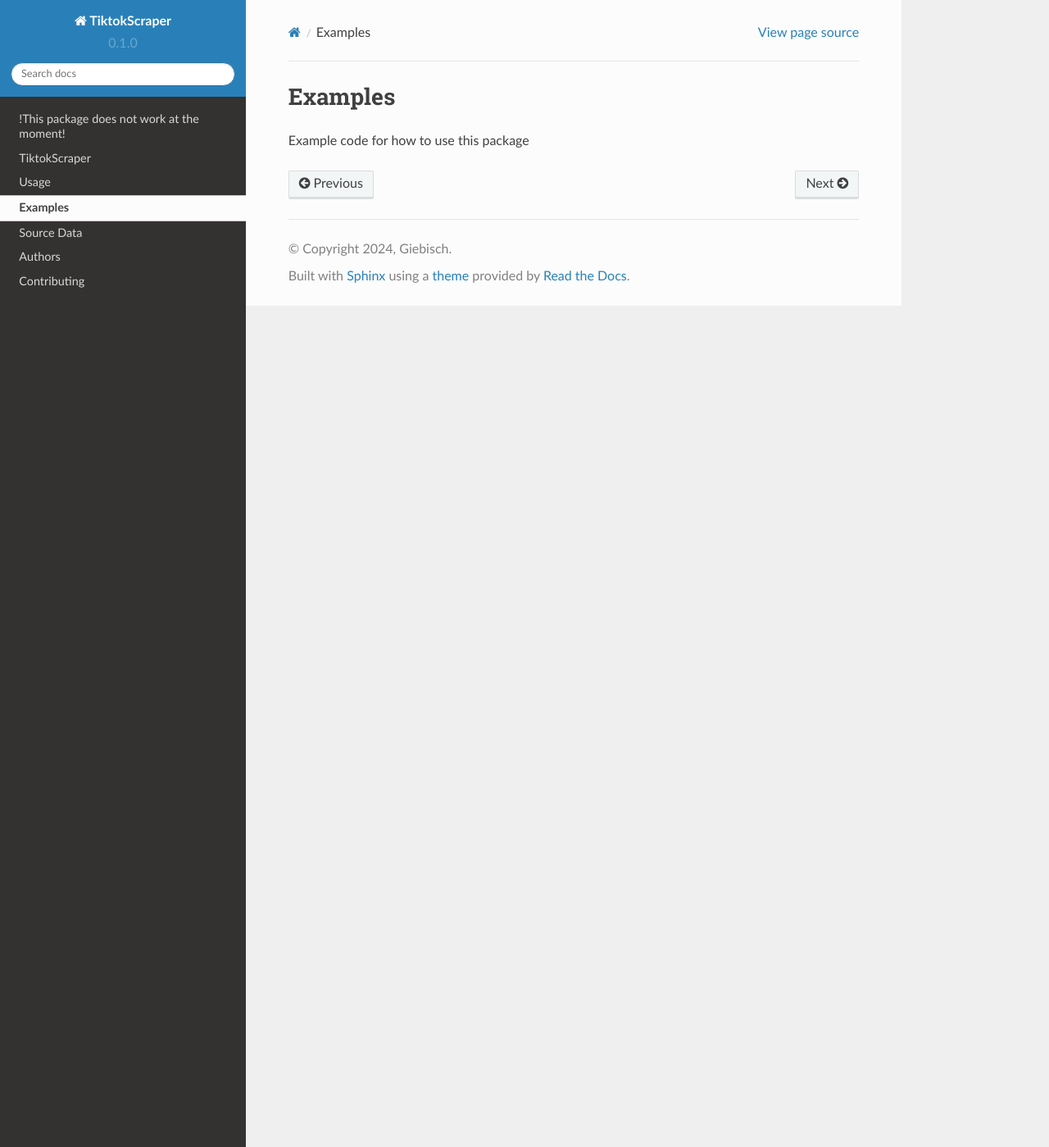
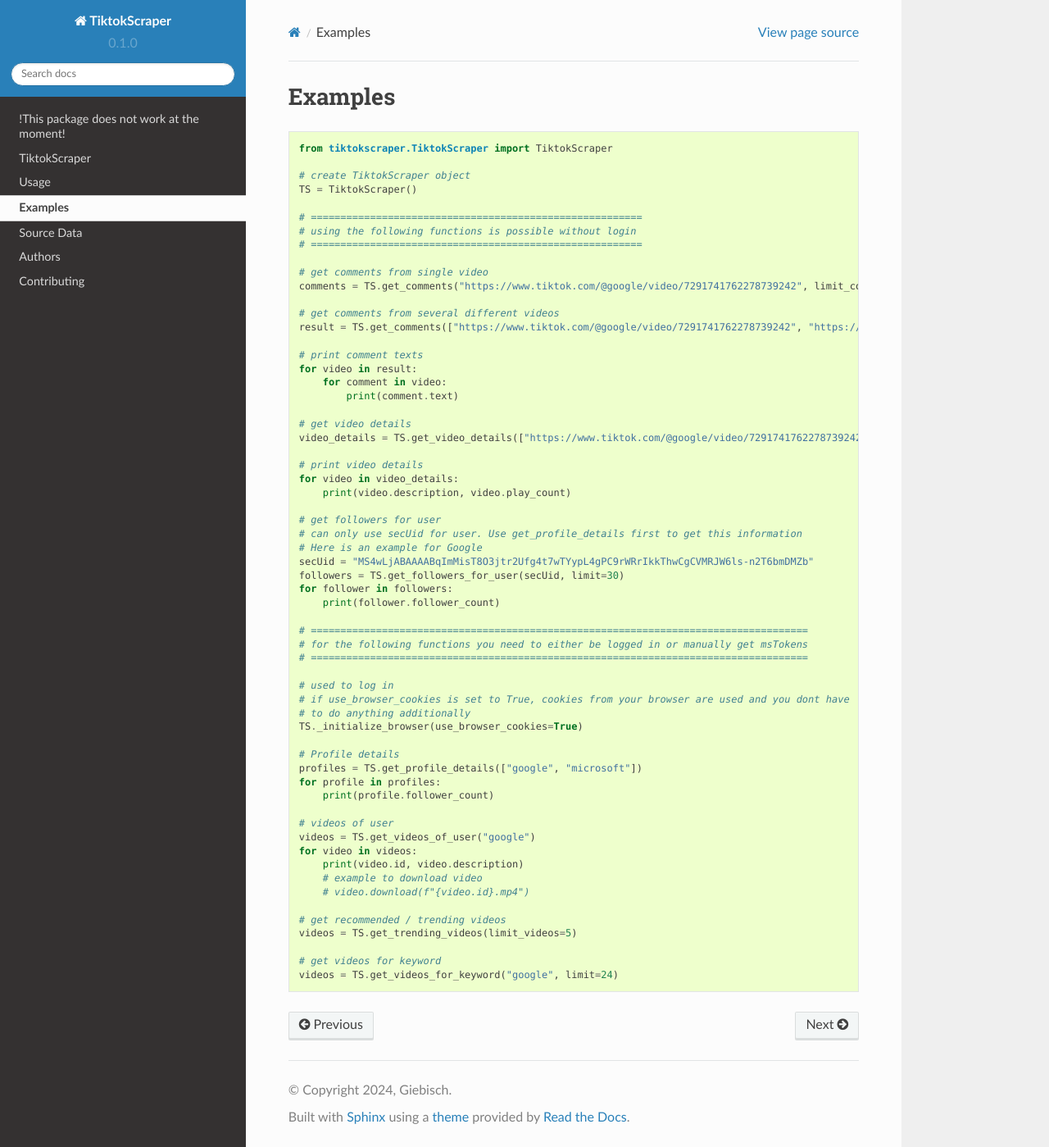
Before and after one commit to Giebisch/TiktokScraper, a Sphinx documentation site: the page built from docs/source/03_examples.rst, in a window 1280 px wide and 1399 px high. Shown: the whole window at 82% size. Built offline with Sphinx 7.4.7 and the Read the Docs theme 2.0.0, drawn with Linux system fonts in a browser that asks for light colours; formulas are drawn with MathJax 3.

Commit message:
fixed docs

```diff
--- a/docs/source/03_examples.rst
+++ b/docs/source/03_examples.rst
@@ -1,9 +1,8 @@
 Examples
 ========
 
-Example code for how to use this package
+.. code-block::
 
-.. code-block:: python
     from tiktokscraper.TiktokScraper import TiktokScraper
 
     # create TiktokScraper object
```
